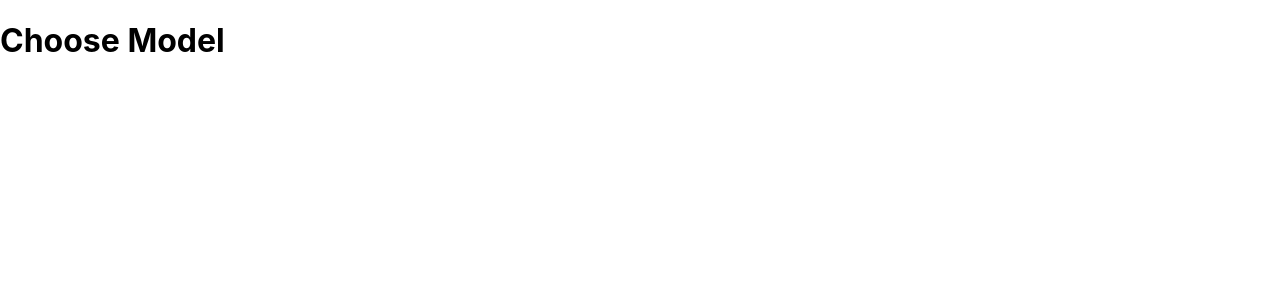
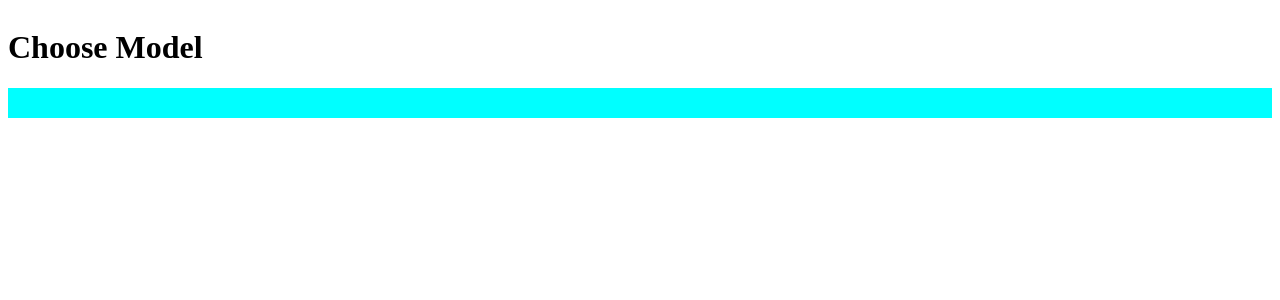
Before and after one commit to KantKontrol/Part-Tracker, a React (Create React App) app in the folder front-end/partrac-standalone/: page / in a window 1280 px wide. Shown: the top 300 px of the page. Built offline with nearby package versions, Linux system fonts and the light colour scheme.

Commit message:
created sticky footer

```diff
--- a/front-end/partrac-standalone/src/App.js
+++ b/front-end/partrac-standalone/src/App.js
@@ -2,10 +2,14 @@ import React from 'react';
 import logo from './logo.svg';
 import './App.css';
 import ChooseModel from "./pages/ChooseModel";
+import Footer from "./components/Footer";
 
 function App() {
   return (
-    <ChooseModel/>
+    <div>
+      <ChooseModel />
+      <Footer />
+    </div>
   );
 }
 
--- /dev/null
+++ b/front-end/partrac-standalone/src/components/Footer/index.css
@@ -0,0 +1,7 @@
+.footer-style {
+
+    background-color: aqua;
+    width: 100%;
+    height: 30px;
+    flex-shrink: 0;
+}
--- /dev/null
+++ b/front-end/partrac-standalone/src/components/Footer/index.js
@@ -0,0 +1,14 @@
+import React from "react";
+import "./index.css";
+
+
+export default function Footer(){
+
+
+    return (
+        <footer className="footer-style">
+
+
+        </footer>
+    );
+}
--- a/front-end/partrac-standalone/src/index.css
+++ b/front-end/partrac-standalone/src/index.css
@@ -1,13 +1,12 @@
-body {
-  margin: 0;
-  font-family: -apple-system, BlinkMacSystemFont, 'Segoe UI', 'Roboto', 'Oxygen',
-    'Ubuntu', 'Cantarell', 'Fira Sans', 'Droid Sans', 'Helvetica Neue',
-    sans-serif;
-  -webkit-font-smoothing: antialiased;
-  -moz-osx-font-smoothing: grayscale;
+html, body {
+  height: 100%;
 }
 
-code {
-  font-family: source-code-pro, Menlo, Monaco, Consolas, 'Courier New',
-    monospace;
+body {
+  display: flex;
+  flex-direction: column;
 }
+
+#root {
+  flex: 1 0 auto;
+}
```
Also changed, not shown: front-end/partrac-standalone/src/pages/ChooseModel.js (line endings or trailing spaces).
